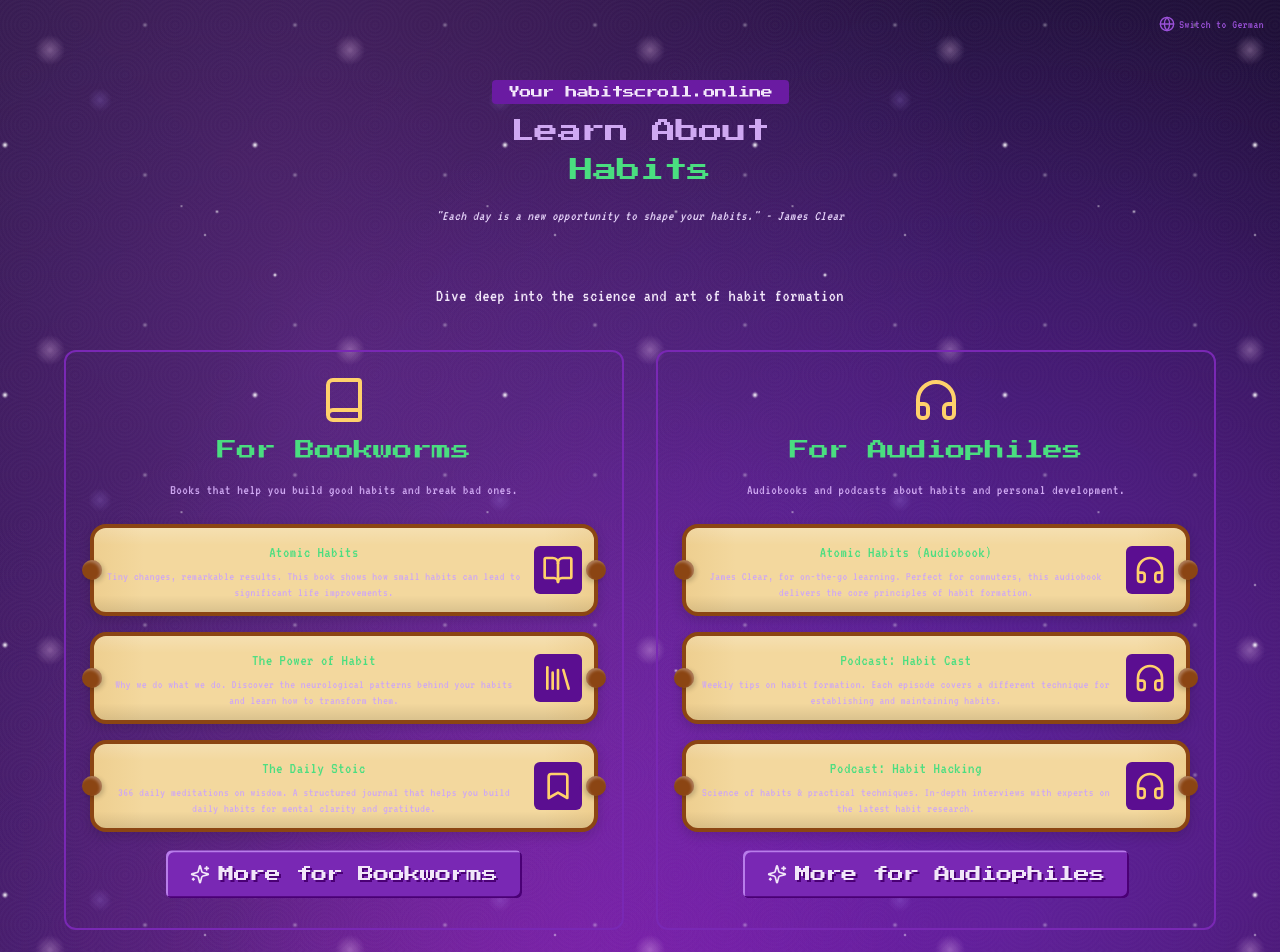
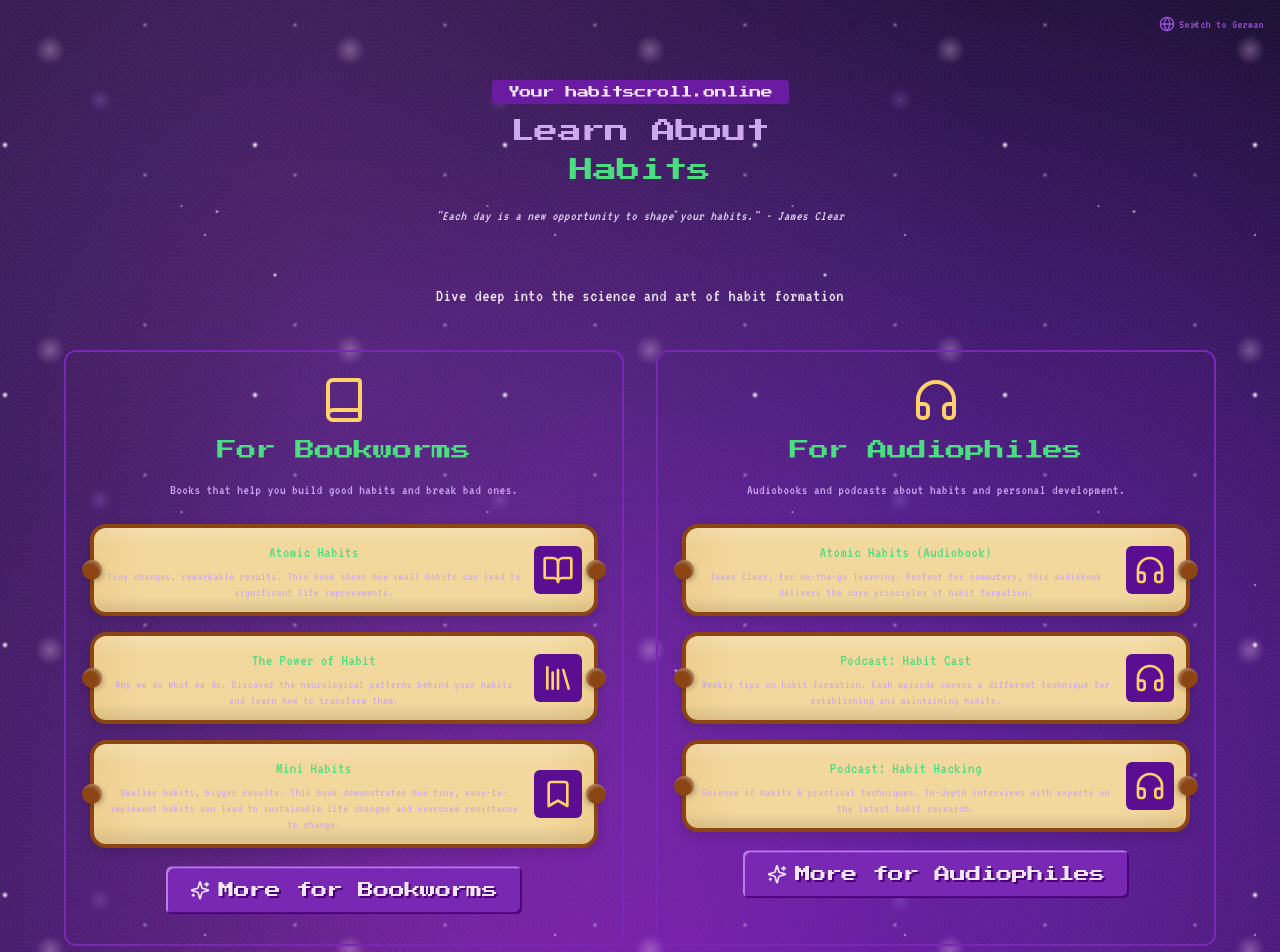
Before and after one commit to Ralek1/habitscroll-online, a React (Vite) app: page /#/learn-about-habits in a window 1280 px wide. Shown: the top 952 px of the page. Built offline with nearby package versions, Linux system fonts and the light colour scheme.

Commit message:
Fix: Update book description
Updated the description for the third book in the "Learn About Habits" section.

```diff
--- a/src/pages/LearnAboutHabits.tsx
+++ b/src/pages/LearnAboutHabits.tsx
@@ -112,7 +112,7 @@ const LearnAboutHabits: React.FC = () => {
                   </div>
                 </div>
 
-                {/* Book 3 - Updated with new link */}
+                {/* Book 3 - Updated title and description */}
                 <div className="pixel-scroll-closed">
                   <div className="scroll-closed-body p-3">
                     <a
@@ -123,12 +123,12 @@ const LearnAboutHabits: React.FC = () => {
                     >
                       <div className="flex-1">
                         <span className="font-pixel-text text-base text-green-400 block mb-1">
-                          {language === 'de' ? 'Das 6-Minuten Tagebuch' : 'The Daily Stoic'}
+                          {language === 'de' ? 'Mini Habits' : 'Mini Habits'}
                         </span>
                         <p className="text-xs font-pixel-text text-retro-purple-200">
                           {language === 'de'
-                            ? 'Ein Journal für mehr Dankbarkeit. Mit nur 6 Minuten am Tag kannst du Gewohnheiten bilden, die deine mentale Gesundheit transformieren.'
-                            : '366 daily meditations on wisdom. A structured journal that helps you build daily habits for mental clarity and gratitude.'}
+                            ? 'Kleinere Gewohnheiten, größere Ergebnisse. Dieses Buch zeigt, wie winzige, leicht umzusetzende Gewohnheiten zu nachhaltigen Veränderungen führen können.'
+                            : 'Smaller habits, bigger results. This book demonstrates how tiny, easy-to-implement habits can lead to sustainable life changes and overcome resistance to change.'}
                         </p>
                       </div>
                       <div className="w-12 h-12 rounded-md flex-shrink-0 flex items-center justify-center bg-retro-purple-800">
```
